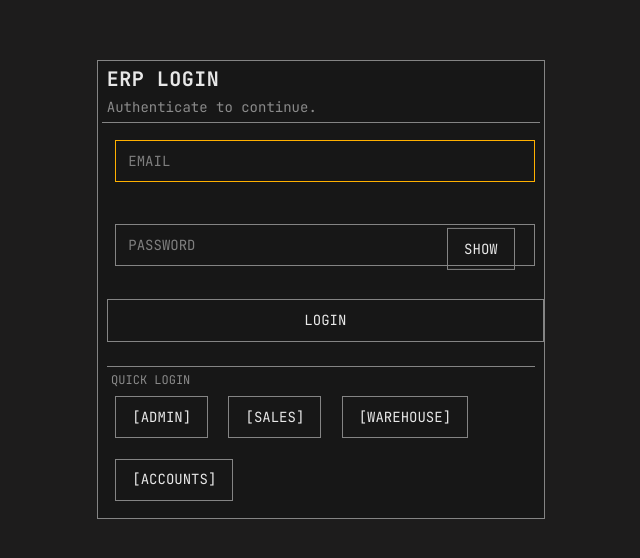
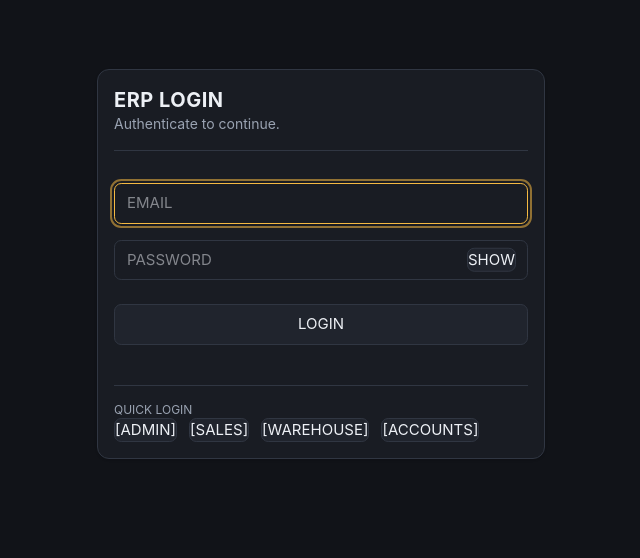
Before and after one commit to vatskrypt/mini-erp, a React (Vite) app in the folder client/: page /login in a window 1280 px wide. Shown: the part 136-694 px from the top of the page, without its empty margins (319-959 px from the left). Built offline with nearby package versions, Linux system fonts and the light colour scheme; no server answers.

Commit message:
updated ui

```diff
--- a/client/src/components/challans/ChallanTable.tsx
+++ b/client/src/components/challans/ChallanTable.tsx
@@ -1,7 +1,9 @@
-import type { Challan } from "../../types/challan";
+import type { ChallanListItem } from "../../types/challan";
 import StatusBadge from "./StatusBadge";
+import { Button } from "@/components/ui";
 interface ChallanTableProps {
-  challans: Challan[];
+  challans: ChallanListItem[];
+  confirmingId?: string | null;
   onView?: (id: string) => void;
   onEdit?: (id: string) => void;
   onConfirm?: (id: string) => void;
@@ -12,11 +14,12 @@ export default function ChallanTable({
   onView,
   onEdit,
   onConfirm,
+  confirmingId,
 }: ChallanTableProps) {
   return (
-    <div className="overflow-x-auto rounded-lg border bg-amber-900">
+    <div className="overflow-x-auto rounded-xl border border-(--border) bg-(--surface)">
       <table className="min-w-full">
-        <thead className="bg-amber-950">
+        <thead>
           <tr>
             <th className="px-4 py-3 text-left">Challan No.</th>
             <th className="px-4 py-3 text-left">Customer</th>
@@ -31,7 +34,7 @@ export default function ChallanTable({
           {challans.map((challan) => (
             <tr
               key={challan.id}
-              className="border-t hover:bg-gray-700"
+              className="transition-colors hover:bg-(--surface-raised)"
             >
               <td className="px-4 py-3 font-medium">
                 {challan.challanNumber}
@@ -57,27 +60,22 @@ export default function ChallanTable({
 
               <td className="px-4 py-3">
                 <div className="flex justify-center gap-2">
-                  <button
-                    onClick={() => onView?.(challan.id)}
-                    className="rounded bg-blue-500 px-3 py-1 text-sm text-white"
-                  >
+                  <Button onClick={() => onView?.(challan.id)} className="px-3 py-1 text-sm">
                     View
-                  </button>
+                  </Button>
 
                   {challan.status === "DRAFT" && (
                     <>
-                      <button
-                        onClick={() => onEdit?.(challan.id)}
-                        className="rounded bg-yellow-500 px-3 py-1 text-sm text-white"
-                      >
+                      <Button onClick={() => onEdit?.(challan.id)} className="px-3 py-1 text-sm">
                         Edit
-                      </button>
+                      </Button>
 
                       <button
                         onClick={() => onConfirm?.(challan.id)}
-                        className="rounded bg-green-600 px-3 py-1 text-sm text-white"
+                        disabled={confirmingId === challan.id}
+                        className="rounded-md border border-(--success) bg-(--success)/10 px-3 py-1 text-sm text-(--success) disabled:opacity-60"
                       >
-                        Confirm
+                        {confirmingId === challan.id ? "Confirming…" : "Confirm"}
                       </button>
                     </>
                   )}
--- a/client/src/components/layout/Sidebar.tsx
+++ b/client/src/components/layout/Sidebar.tsx
@@ -11,7 +11,7 @@ export default function Sidebar() {
   );
 
   return (
-    <aside className="flex h-screen w-56 flex-col border-r border-(--border) bg-(--bg)">
+    <aside className="flex w-full flex-col border-b border-(--border) bg-(--bg) md:h-screen md:w-56 md:border-b-0 md:border-r">
       <div className="border-b border-(--border) p-4">
         <h1 className="text-lg font-bold uppercase tracking-wide">
           MINI ERP
@@ -22,7 +22,7 @@ export default function Sidebar() {
         </p>
       </div>
 
-      <nav className="flex flex-1 flex-col p-4">
+      <nav className="flex flex-1 flex-row flex-wrap gap-x-4 px-4 py-2 md:flex-col md:gap-x-0 md:p-4">
         {items.map((item) => (
           <NavLink
             key={item.path}
--- a/client/src/components/ui/Button.tsx
+++ b/client/src/components/ui/Button.tsx
@@ -7,7 +7,7 @@ interface ButtonProps extends ButtonHTMLAttributes<HTMLButtonElement> {
 export function Button({ children, className = "", ...props }: ButtonProps) {
   return (
     <button
-      className={`px-4 py-2 border border-(--border) uppercase transition-colors hover:bg-(--text) hover:text-(--bg) disabled:opacity-50 ${className}`}
+      className={`rounded-md px-4 py-2 font-medium transition-colors disabled:cursor-not-allowed disabled:opacity-50 ${className}`}
       {...props}
     >
       {children}
--- a/client/src/components/ui/Panel.tsx
+++ b/client/src/components/ui/Panel.tsx
@@ -8,7 +8,7 @@ interface PanelProps {
 export function Panel({ children, className = "" }: PanelProps) {
   return (
     <section
-      className={`border border-(--border) bg-(--surface) p-4 ${className}`}
+      className={`rounded-xl border border-(--border) bg-(--surface) p-4 shadow-sm ${className}`}
     >
       {children}
     </section>
--- a/client/src/layouts/Layout.tsx
+++ b/client/src/layouts/Layout.tsx
@@ -5,7 +5,7 @@ import Topbar from "@/components/layout/Topbar";
 
 export default function Layout() {
   return (
-    <div className="grid h-screen grid-cols-[224px_1fr] bg-(--bg) text-(--text)">
+    <div className="grid min-h-screen grid-cols-1 bg-(--bg) text-(--text) md:h-screen md:grid-cols-[224px_1fr]">
       <Sidebar />
 
       <div className="flex min-h-0 flex-col">
--- a/client/src/styles/globals.css
+++ b/client/src/styles/globals.css
@@ -1,16 +1,17 @@
-@import url("https://fonts.googleapis.com/css2?family=JetBrains+Mono:wght@400;500;700&display=swap");
 @import "tailwindcss";
 
 :root {
-  --bg: #1d1c1c;
-  --surface: #171717;
-  --border: #848484;
-  --text: #e8e8e8;
-  --muted: #8a8a8a;
-  --accent: #ffb000;
-
-  --danger: #ff5f56;
-  --success: #00d084;
+  color-scheme: dark;
+  --bg: #111318;
+  --surface: #191c23;
+  --surface-raised: #20242d;
+  --border: #303642;
+  --text: #edf0f5;
+  --muted: #9aa3b2;
+  --accent: #f4b942;
+  --danger: #ff7068;
+  --success: #48c995;
+  --focus: #f4b942;
 }
 
 *,
@@ -19,27 +20,27 @@
   box-sizing: border-box;
 }
 
-* {
-  margin: 1%;
-  padding: 0%;
-}
-
 html,
 body,
 #root {
+  width: 100%;
+  min-width: 320px;
   min-height: 100%;
 }
 
 body {
   background: var(--bg);
   color: var(--text);
+  font-family: Inter, ui-sans-serif, system-ui, -apple-system, BlinkMacSystemFont, "Segoe UI", sans-serif;
+  font-size: 15px;
+  line-height: 1.5;
+  text-rendering: optimizeLegibility;
+  -webkit-font-smoothing: antialiased;
+}
 
-  font-family: "JetBrains Mono", monospace;
-  font-size: 14px;
-  line-height: 1.5;
+h1, h2, h3, h4, p { margin: 0; }
 
-  text-rendering: optimizeLegibility;
-}
+::selection { background: color-mix(in srgb, var(--accent) 35%, transparent); }
 
 a {
   color: inherit;
@@ -60,56 +61,66 @@ button {
 table {
   width: 100%;
   border-collapse: collapse;
+  text-align: left;
 }
 
 th {
   text-align: left;
   font-weight: 600;
+  color: var(--muted);
+  font-size: 0.75rem;
+  letter-spacing: 0.06em;
+  text-transform: uppercase;
+  background: var(--surface-raised);
 }
 
 th,
 td {
-  padding: 0.75rem;
-  border: 1px solid var(--border);
+  padding: 0.85rem 1rem;
+  border-bottom: 1px solid var(--border);
+  vertical-align: middle;
+}
+
+tbody tr { transition: background-color 120ms ease; }
+tbody tr:hover { background: color-mix(in srgb, var(--surface-raised) 72%, transparent); }
+
+code, .font-mono, td[data-numeric="true"] {
+  font-family: ui-monospace, SFMono-Regular, Menlo, Consolas, monospace;
 }
 
 input,
 select,
 textarea {
   width: 100%;
-
-  background: transparent;
+  background: var(--surface);
   color: var(--text);
-
   border: 1px solid var(--border);
-
-  padding: 0.6rem 0.75rem;
-
   outline: none;
+  border-radius: 0.45rem;
+  transition: border-color 120ms ease, box-shadow 120ms ease;
 }
 
 input:focus,
 select:focus,
-textarea:focus {
-  border-color: var(--accent);
+textarea:focus,
+button:focus-visible,
+a:focus-visible {
+  border-color: var(--focus);
+  outline: 2px solid color-mix(in srgb, var(--focus) 55%, transparent);
+  outline-offset: 2px;
 }
 
 button {
-  background: transparent;
+  background: var(--surface-raised);
   color: var(--text);
-
   border: 1px solid var(--border);
-
-  padding: 0.6rem 1rem;
-
-  text-transform: uppercase;
-
+  border-radius: 0.45rem;
   transition: 120ms ease;
 }
 
 button:hover {
-  background: var(--text);
-  color: var(--bg);
+  border-color: var(--accent);
+  background: color-mix(in srgb, var(--accent) 12%, var(--surface-raised));
 }
 
 hr {
@@ -131,6 +142,11 @@ hr {
 
 ::-webkit-scrollbar-thumb:hover {
   background: var(--accent);
+}
+
+@media (max-width: 700px) {
+  th, td { padding: 0.7rem; }
+  .page { padding: 1rem; }
 }
 .panel {
   border: 1px solid var(--border);
```
